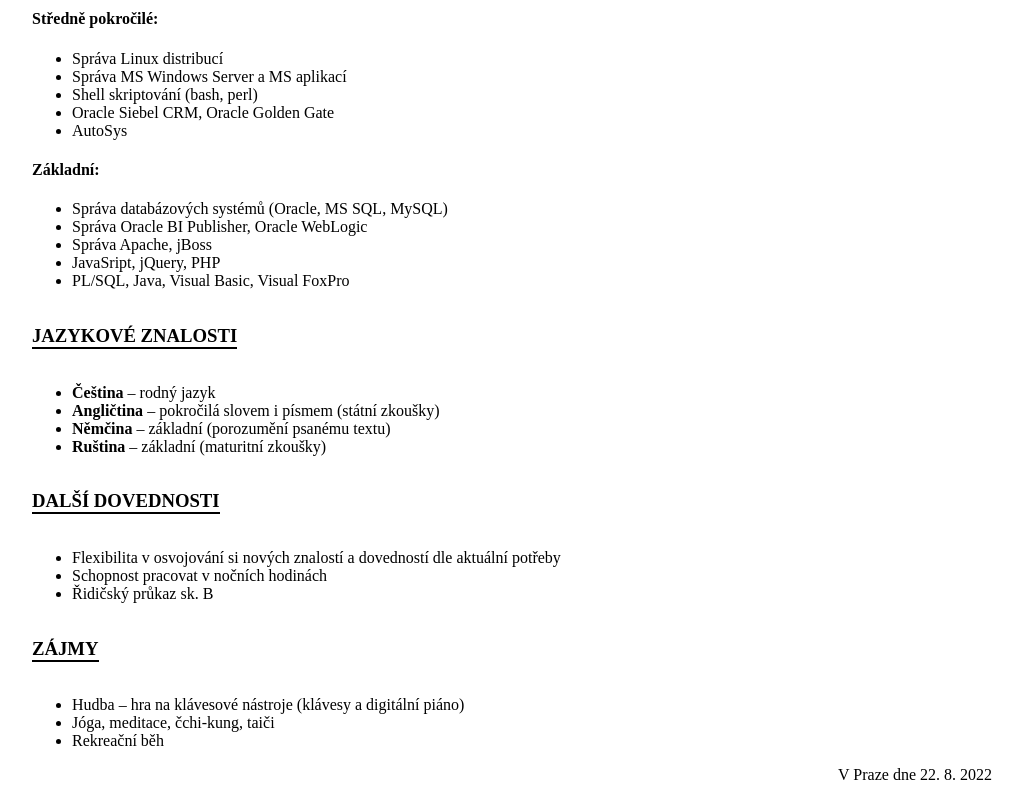
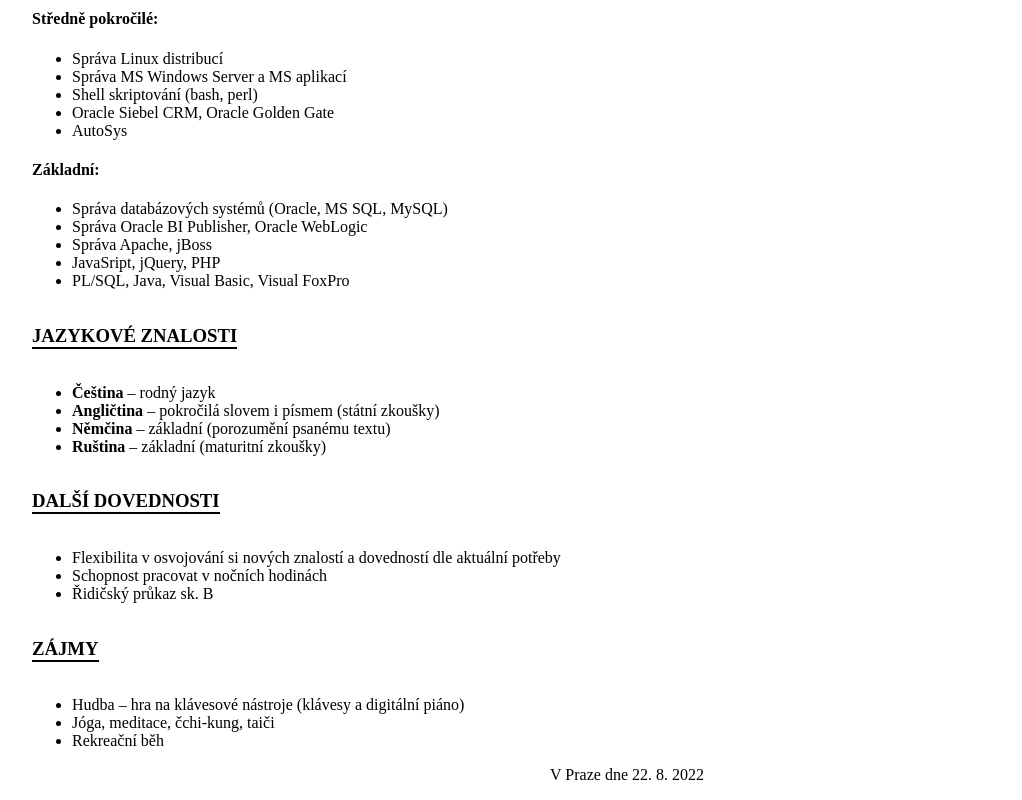
Before and after one commit to tomasindrak/zivotopis, a plain HTML site: page index.html in a window 1280 px wide. Shown: the part 2370-3170 px from the top of the page, without its empty margins (128-1150 px from the left). Drawn offline with Linux system fonts and the light colour scheme.

Commit message:
Add files via upload

```diff
--- a/css/style.css
+++ b/css/style.css
@@ -22,4 +22,7 @@ td {
 	padding: 5px
 }
 
-footer p { text-align: right }
+footer p {
+	text-align: right;
+	margin-right: 30%;
+ }
```
